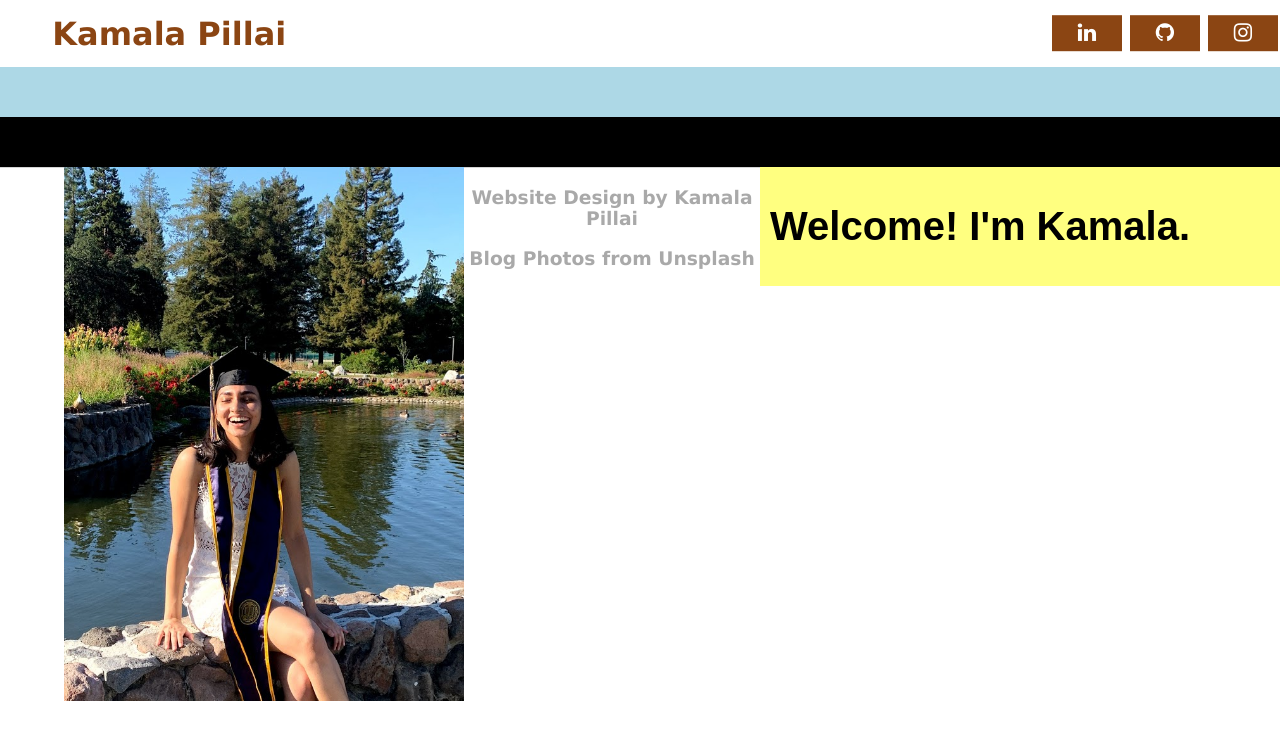
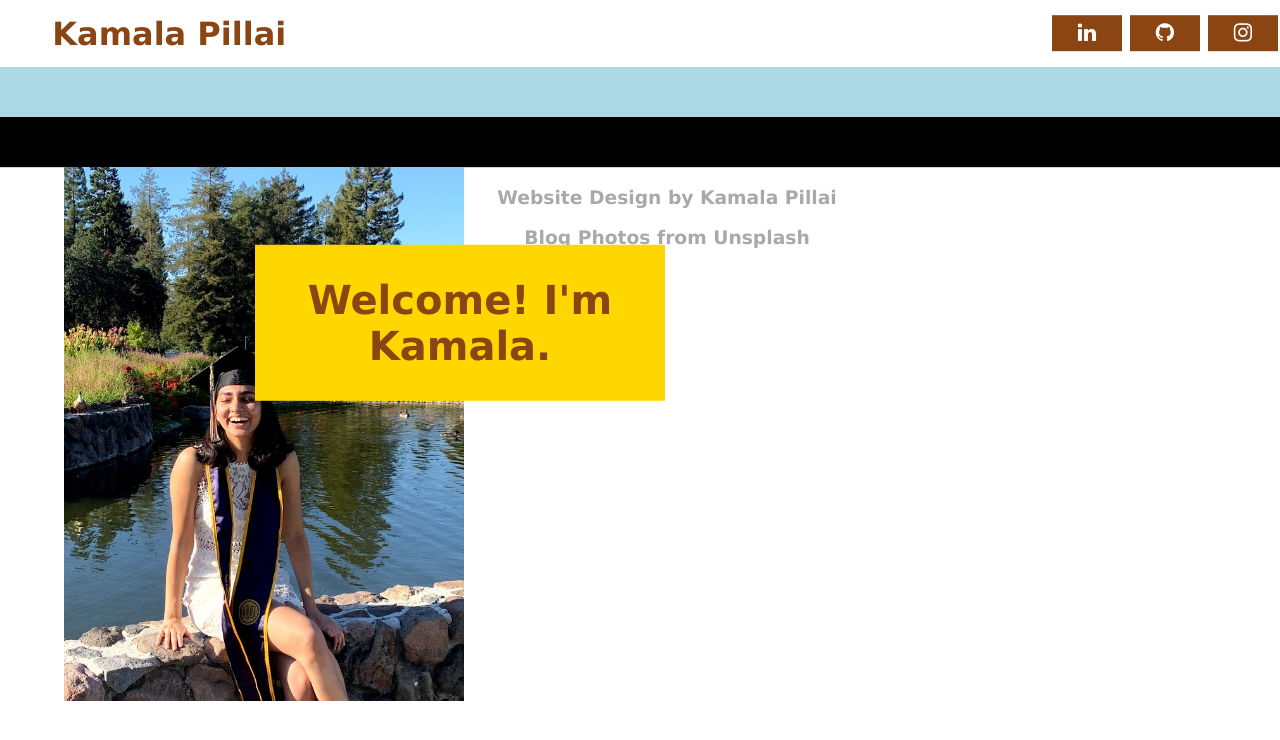
Before and after one commit to kpill/kpill.github.io, a Jekyll site: the page built from index.html, in a window 1280 px wide. Shown: the top 740 px of the page. Built offline with Jekyll 4.4.1, drawn with Linux system fonts in a browser that asks for light colours.

Commit message:
Update main.css

```diff
--- a/css/main.css
+++ b/css/main.css
@@ -232,20 +232,21 @@ html, body {
 	}
 
 	.yellow-box {
-		background-color: rgb(255, 255, 128);
-		width: 500px;
+		background-color: gold;
+		text-align: center;
+		width: 400px;
 		float: right;
 		/*height: 100px;*/
-		padding: 10px;
-		/*transform: translate(75%, 50%);*/
+		padding: 5px;
+		transform: translate(-150%, 50%);*/
 
 	}
 
 
 	h1.welcome-text {
-		font-family: Arial, Helvetica, sans-serif;
+		font-family: Geneva, Tahoma, Verdana, sans-serif;
 		font-size: 2.5em;
-		color: black;
+		color: saddleBrown;
 		/*transform: translate(75%, 50%);*/
 	}
 
```
